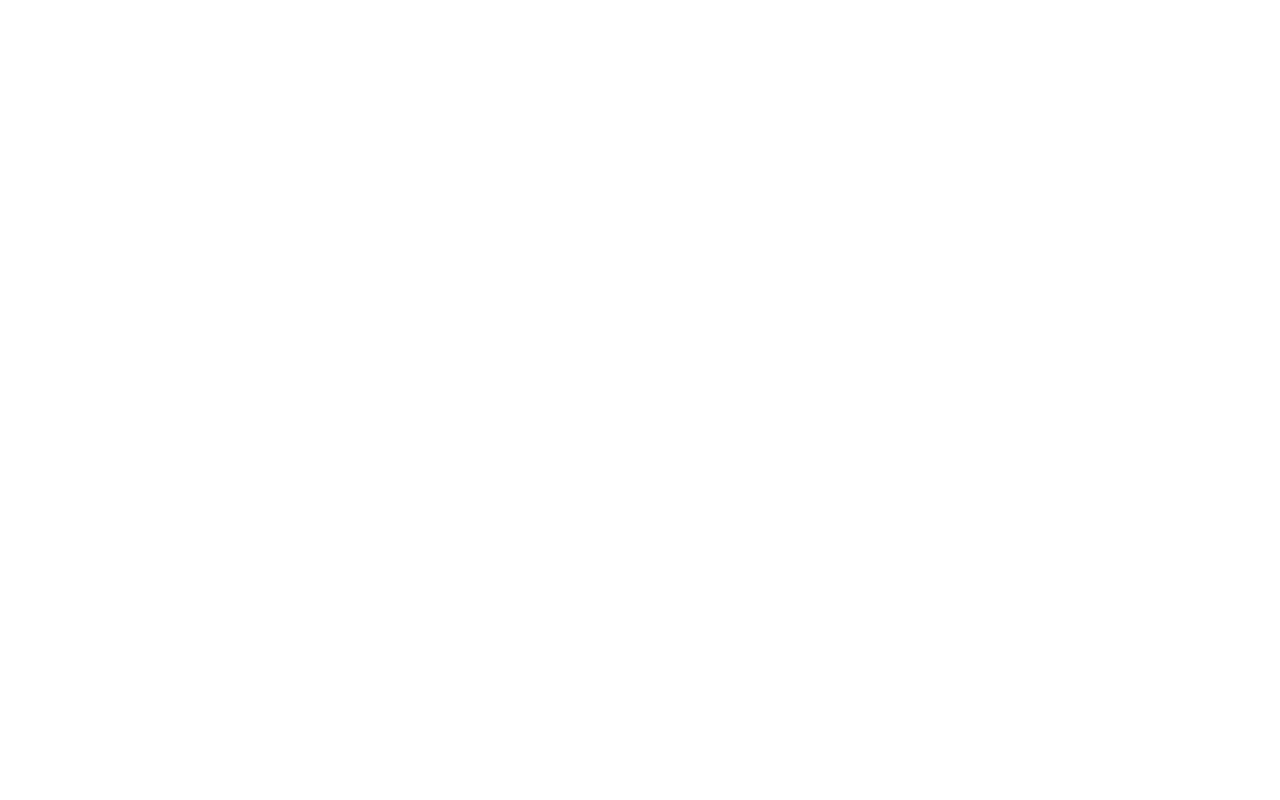
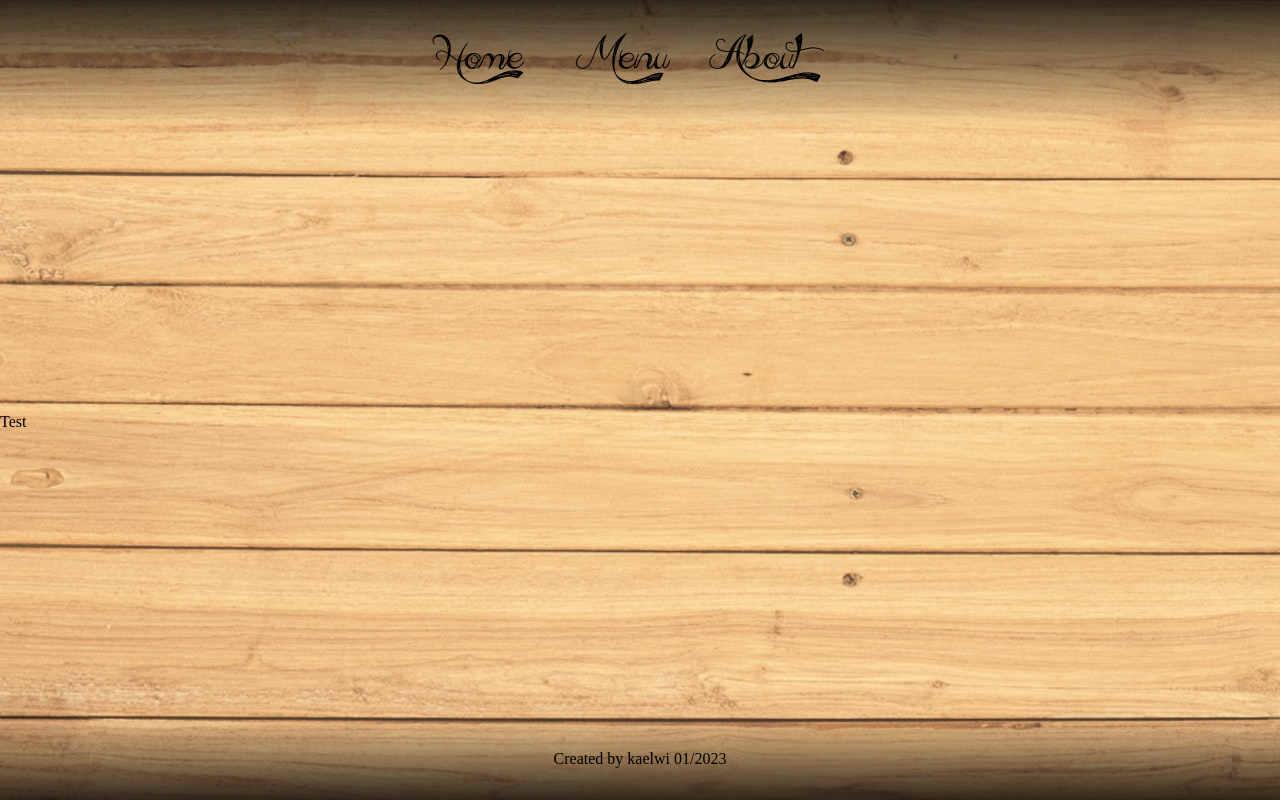
Before and after one commit to kaelwi/odin-restaurant-page, a website built with webpack: page dist/index.html in a window 1280 px wide. Built offline with nearby package versions, Linux system fonts and the light colour scheme.

Commit message:
Import header and footer

```diff
--- a/package.json
+++ b/package.json
@@ -10,6 +10,8 @@
   "author": "",
   "license": "ISC",
   "devDependencies": {
+    "css-loader": "^6.7.3",
+    "style-loader": "^3.3.1",
     "webpack": "^5.75.0",
     "webpack-cli": "^5.0.1"
   }
--- /dev/null
+++ b/src/footer.js
@@ -0,0 +1,12 @@
+function footer() {
+  const content = document.getElementById('content');
+  const parent = content.parentNode;
+
+  const footer = document.createElement('footer');
+  const p = document.createElement('p');
+  p.textContent = "Created by kaelwi 01/2023";
+  footer.appendChild(p);
+  parent.appendChild(footer);
+}
+
+export default footer;
--- /dev/null
+++ b/src/footerStyle.css
@@ -0,0 +1,7 @@
+footer {
+  background: linear-gradient(to top, rgba(0, 0, 0, 0.8), rgba(0, 0, 0, 0));
+  padding: 16px;
+  display: flex;
+  justify-content: center;
+  align-items: center;
+}
--- /dev/null
+++ b/src/header.js
@@ -0,0 +1,26 @@
+function header() {
+  const content = document.getElementById('content');
+  const parent = content.parentNode;
+
+  const header = document.createElement('header');
+  const nav = document.createElement('nav');
+
+  const home = document.createElement('div');
+  home.textContent = 'Home';
+
+  const menu = document.createElement('div');
+  menu.textContent = 'Menu';
+
+  const about = document.createElement('div');
+  about.textContent = 'About';
+
+  nav.appendChild(home);
+  nav.appendChild(menu);
+  nav.appendChild(about);
+
+  header.appendChild(nav);
+
+  parent.insertBefore(header, content);
+}
+
+export default header;
--- /dev/null
+++ b/src/headerStyle.css
@@ -0,0 +1,22 @@
+@font-face {
+  font-family: 'HeaderFont';
+  src: url('./admiration_pains.ttf');
+}
+
+nav {
+  display: flex;
+  gap: 12px;
+  padding: 32px;
+  justify-content: center;
+}
+
+nav > div {
+  padding: 12px 0 12px 0;
+  width: 128px;
+  font-size: xx-large;
+  font-family: 'HeaderFont';
+}
+
+header {
+  background: linear-gradient(to bottom, rgba(0, 0, 0, 0.8), rgba(0, 0, 0, 0));
+}
--- /dev/null
+++ b/src/home.js
@@ -0,0 +1,8 @@
+function home() {
+  const content = document.getElementById('content');
+  const p = document.createElement('p');
+  p.innerText = 'Test';
+  content.appendChild(p);
+}
+
+export default home;
--- a/src/index.js
+++ b/src/index.js
@@ -1 +1,11 @@
-console.log('Hello from index.js!');
+import './style.css';
+import './headerStyle.css';
+import './footerStyle.css';
+
+import home from './home.js';
+import header from './header.js';
+import footer from './footer.js';
+
+header();
+home();
+footer();
--- /dev/null
+++ b/src/style.css
@@ -0,0 +1,13 @@
+html, body {
+  height: 100%;
+  width: 100%;
+  margin: 0;
+  padding: 0;
+}
+
+body {
+  background: url('./mainbg.jpg');
+  display: flex;
+  flex-direction: column;
+  justify-content: space-between;
+}
--- a/webpack.config.js
+++ b/webpack.config.js
@@ -6,4 +6,20 @@ module.exports = {
     filename: 'main.js',
     path: path.resolve(__dirname, 'dist'),
   },
+  module: {
+    rules: [
+      {
+        test: /\.css$/i,
+        use: ['style-loader', 'css-loader'],
+      },
+      {
+        test: /\.(png|svg|jpg|jpeg|gif)$/i,
+        type: 'asset/resource',
+      },
+      {
+        test: /\.(woff|woff2|eot|ttf|otf)$/i,
+        type: 'asset/resource',
+      },
+    ],
+  },
 };
```
Also changed, not shown: dist/04c06ac1a29a0452752d.jpg (added), dist/ef0718e13cae4a820617.ttf (added), dist/index.html, dist/main.js, src/about.js (added), src/admiration_pains.ttf (added), src/mainbg.jpg (added), src/menu.js (added), 1 other file.
